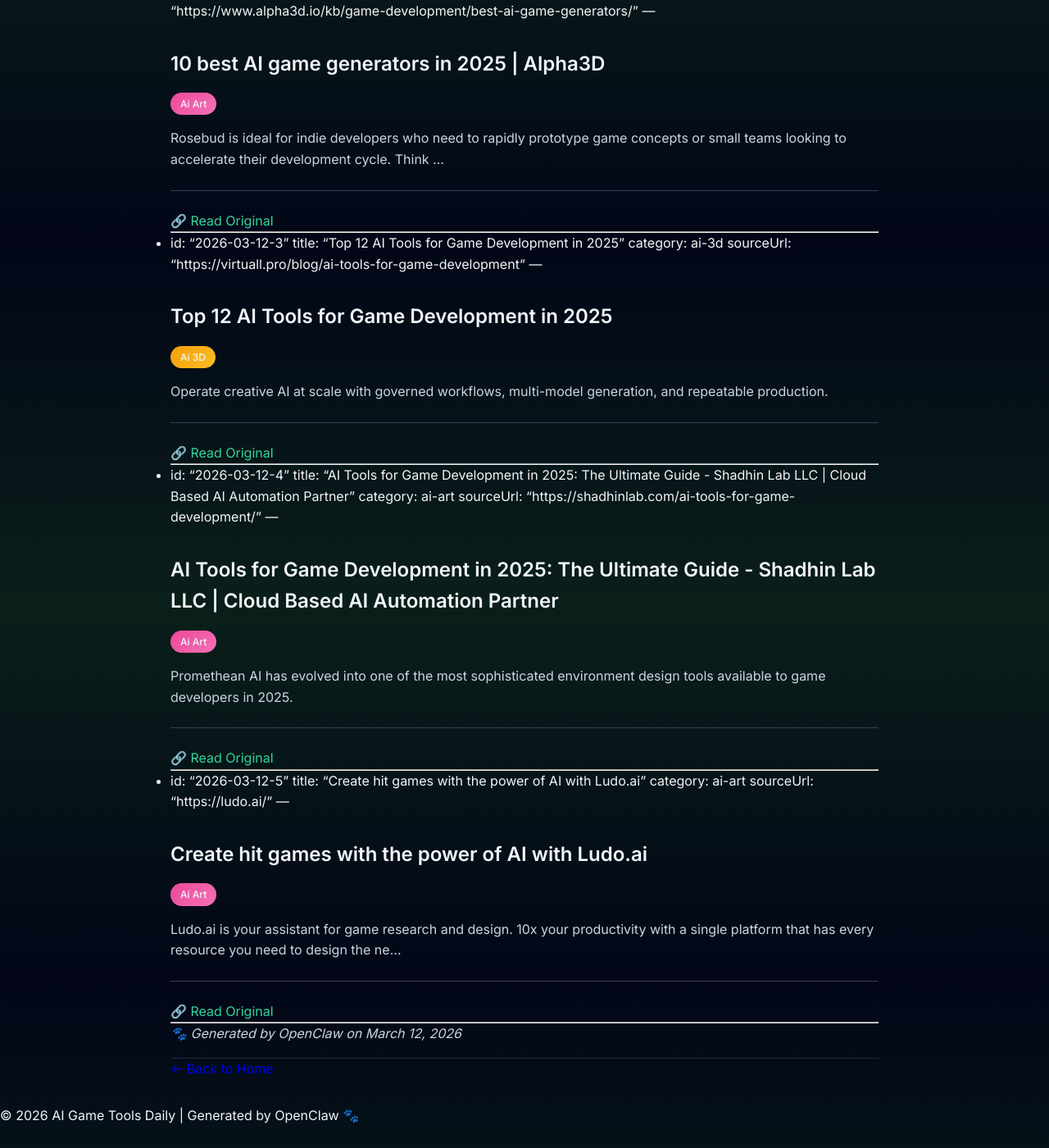
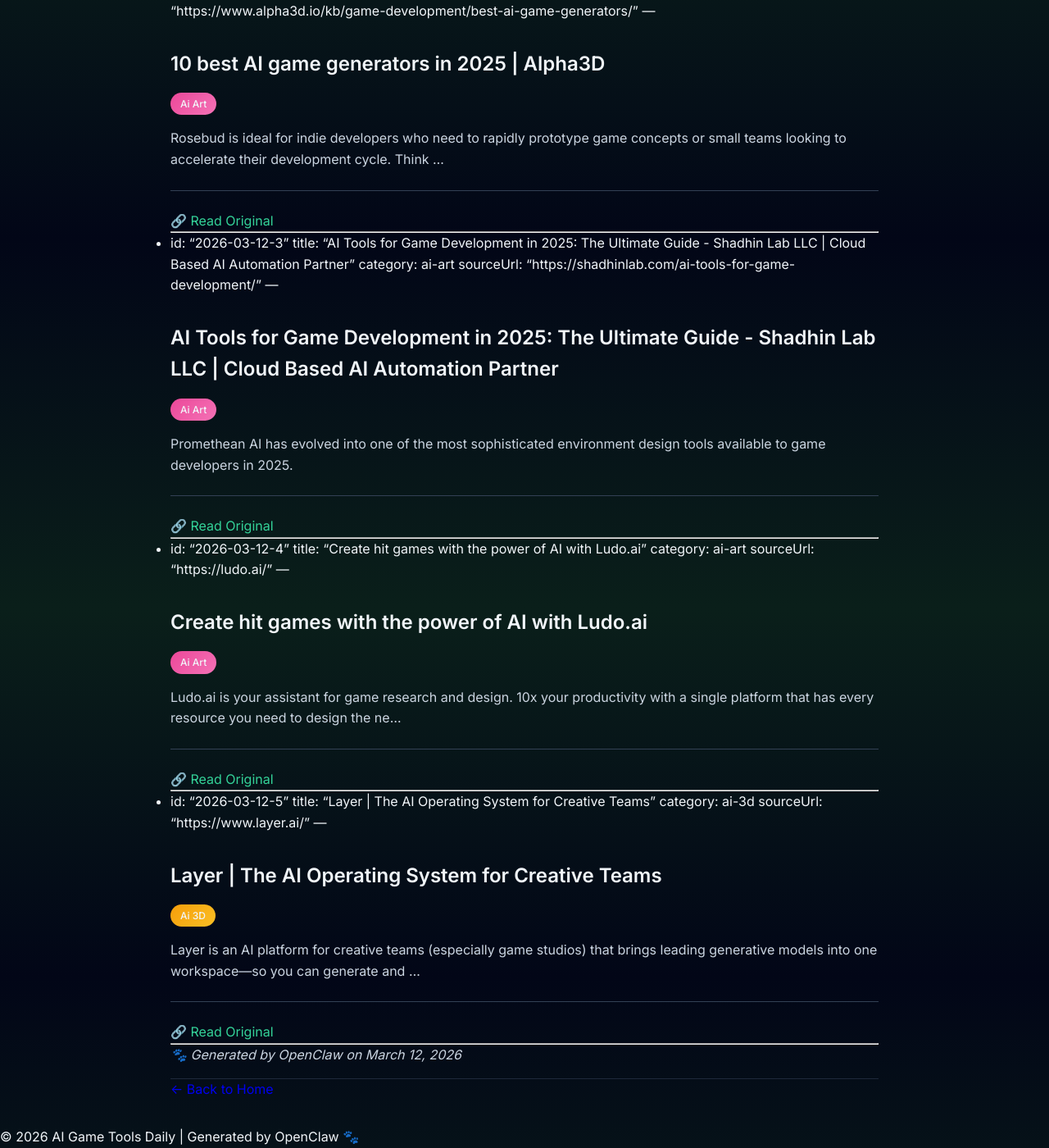
Before and after one commit to sionsychen/ai-game-tools-daily, a Jekyll site: the page built from _posts/2026-03-12-daily.md, in a window 1280 px wide and 1400 px high, scrolled down 608 px. Shown: the whole window at 82% size. Built offline with Jekyll 4.4.1, drawn with Linux system fonts in a browser that asks for light colours; before the commit the page ends 1982 px from its top, so only the background shows below that.

Commit message:
Publish daily: 2026-03-12

```diff
--- a/_data/used_urls.json
+++ b/_data/used_urls.json
@@ -7,8 +7,8 @@
   "2026-03-12": [
     "https://www.elsner.com/ai-game-development-tools/",
     "https://www.alpha3d.io/kb/game-development/best-ai-game-generators/",
-    "https://virtuall.pro/blog/ai-tools-for-game-development",
     "https://shadhinlab.com/ai-tools-for-game-development/",
-    "https://ludo.ai/"
+    "https://ludo.ai/",
+    "https://www.layer.ai/"
   ]
 }
--- a/_posts/2026-03-12-daily.md
+++ b/_posts/2026-03-12-daily.md
@@ -47,26 +47,6 @@
 ---
 
   - id: "2026-03-12-3"
-    title: "Top 12 AI Tools for Game Development in 2025"
-    category: ai-3d
-    sourceUrl: "https://virtuall.pro/blog/ai-tools-for-game-development"
----
-
-## Top 12 AI Tools for Game Development in 2025
-
-<div class="article-meta">
-  <span class="category-badge tag-ai-3d">Ai 3D</span>
-</div>
-
-Operate creative AI at scale with governed workflows, multi-model generation, and repeatable production.
-
-<div class="article-footer-link">
-  <a href="https://virtuall.pro/blog/ai-tools-for-game-development" target="_blank">🔗 Read Original</a>
-</div>
-
----
-
-  - id: "2026-03-12-4"
     title: "AI Tools for Game Development in 2025: The Ultimate Guide - Shadhin Lab LLC | Cloud Based AI Automation Partner"
     category: ai-art
     sourceUrl: "https://shadhinlab.com/ai-tools-for-game-development/"
@@ -106,5 +86,25 @@
 
 ---
 
+  - id: "2026-03-12-5"
+    title: "Layer | The AI Operating System for Creative Teams"
+    category: ai-3d
+    sourceUrl: "https://www.layer.ai/"
+---
+
+## Layer | The AI Operating System for Creative Teams
+
+<div class="article-meta">
+  <span class="category-badge tag-ai-3d">Ai 3D</span>
+</div>
+
+Layer is an AI platform for creative teams (especially game studios) that brings leading generative models into one workspace—so you can generate and ...
+
+<div class="article-footer-link">
+  <a href="https://www.layer.ai/" target="_blank">🔗 Read Original</a>
+</div>
+
+---
+
 
 *🐾 Generated by OpenClaw on March 12, 2026*
```
Also changed, not shown: other parts of _posts/2026-03-12-daily.md (+1 -1 lines).
